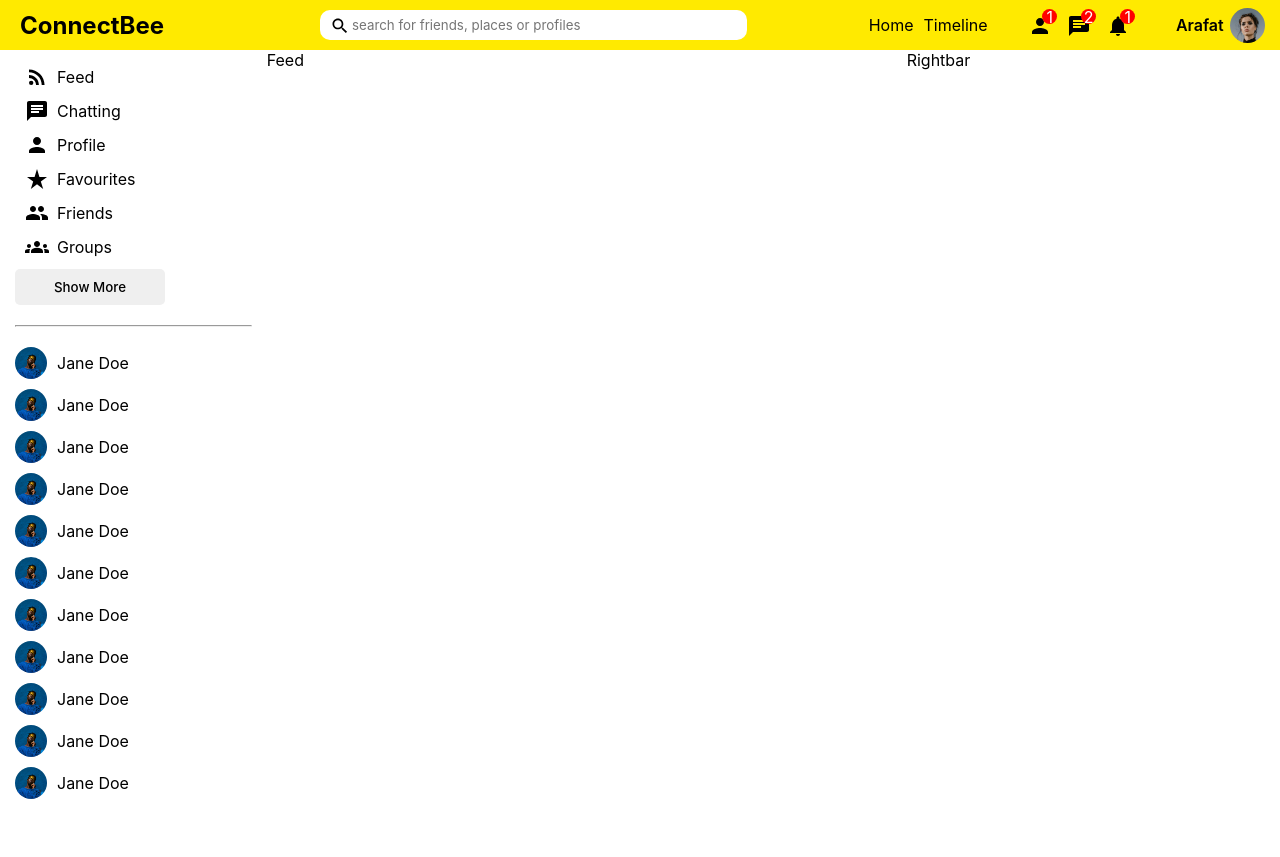
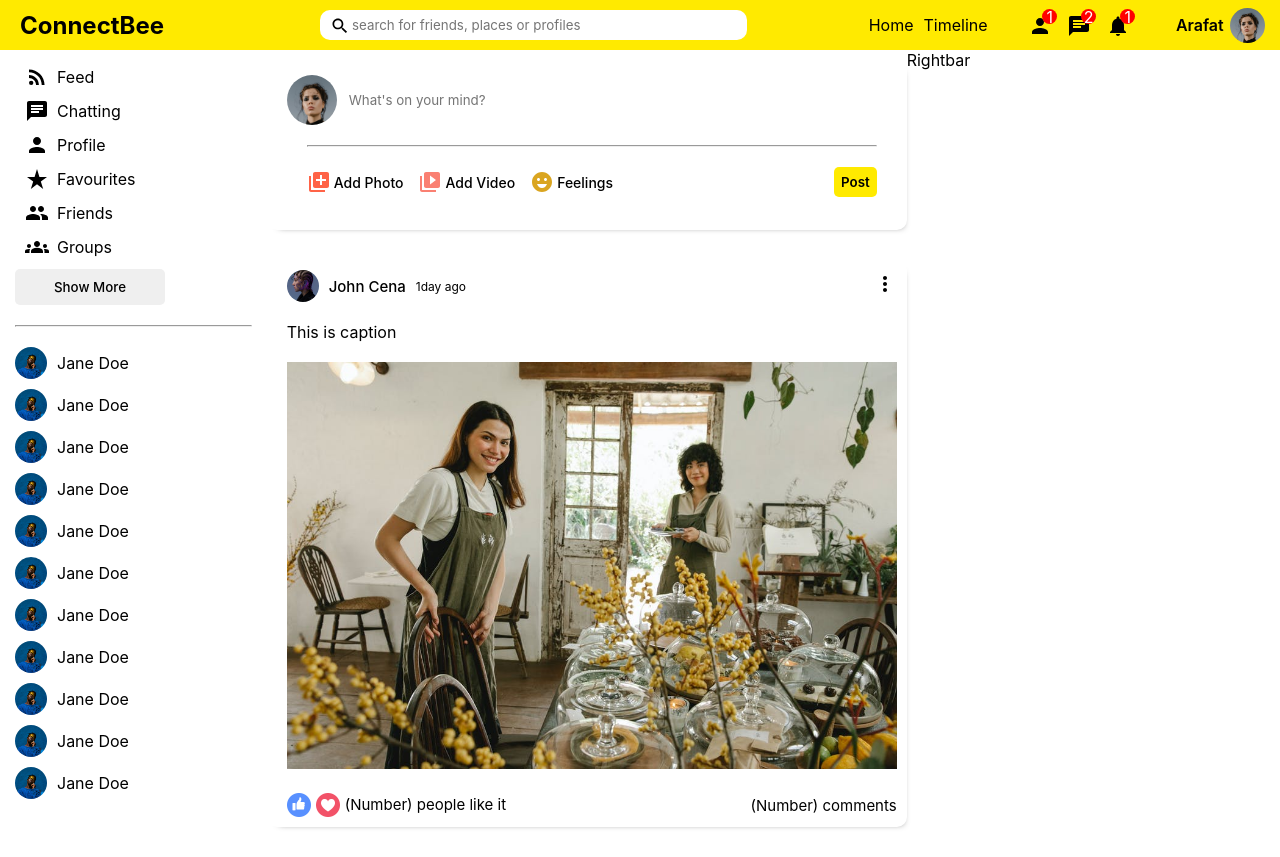
Before and after one commit to KabirBhae/social-media, a React (Create React App) app: page / in a window 1280 px wide. Before the commit the page ends 800 px from the top, so only its background shows below. Built offline with nearby package versions, Linux system fonts and the light colour scheme.

Commit message:
main feed UI completed
needs to have placeholders for dynamic data, still hardcoded

```diff
--- /dev/null
+++ b/src/Components/FeedContent/FeedContent.js
@@ -0,0 +1,40 @@
+import React from "react";
+import "./feedContent.css";
+import { MoreVert } from "@mui/icons-material";
+
+export default function FeedContent() {
+	return (
+		<div className="content">
+			<div className="contentWrapper">
+				<div className="contentTop">
+					<div className="contentTopLeft">
+						<img
+							className="contentProfileImg"
+							src="./assets/person/6.jpeg"
+							alt=""
+						/>
+						<span className="contentUsername">John Cena</span>
+						<span className="contentDate">1day ago</span>
+					</div>
+					<div className="contentTopRight">
+						<MoreVert />
+					</div>
+				</div>
+				<div className="contentCenter">
+					<span className="contentText">This is caption</span>
+					<img className="contentImg" src="./assets/post/5.jpeg" alt="" />
+				</div>
+				<div className="contentBottom">
+					<div className="contentBottomLeft">
+						<img className="likeIcon" src="assets/like.png" alt="" />
+						<img className="likeIcon" src="assets/heart.png" alt="" />
+						<span className="contentLikeCounter">(Number) people like it</span>
+					</div>
+					<div className="contentBottomRight">
+						<span className="contentCommentText">(Number) comments</span>
+					</div>
+				</div>
+			</div>
+		</div>
+	);
+}
--- /dev/null
+++ b/src/Components/FeedContent/feedContent.css
@@ -0,0 +1,78 @@
+.content {
+	width: 100%;
+	border-radius: 10px;
+	-webkit-box-shadow: 0px 0px 16px -8px rgba(0, 0, 0, 0.68);
+	box-shadow: 4px 5px 6px -8px rgba(0, 0, 0, 0.68);
+	margin: 30px 0;
+}
+
+.contentWrapper {
+	padding: 10px;
+	margin-left: 10px;
+}
+
+.contentTop {
+	display: flex;
+	align-items: center;
+	justify-content: space-between;
+}
+
+.contentTopLeft {
+	display: flex;
+	align-items: center;
+}
+
+.contentProfileImg {
+	width: 32px;
+	height: 32px;
+	border-radius: 50%;
+	object-fit: cover;
+}
+
+.contentUsername {
+	font-size: 15px;
+	font-weight: 500;
+	margin: 0 10px;
+}
+
+.contentDate {
+	font-size: 12px;
+}
+
+.contentCenter {
+	margin: 20px 0;
+}
+
+.contentImg {
+	margin-top: 20px;
+	width: 100%;
+	max-height: 500px;
+	object-fit: contain;
+}
+
+.contentBottom {
+	display: flex;
+	align-items: center;
+	justify-content: space-between;
+}
+
+.contentBottomLeft {
+	display: flex;
+	align-items: center;
+}
+
+.likeIcon {
+	width: 24px;
+	height: 24px;
+	margin-right: 5px;
+	cursor: pointer;
+}
+
+.contentLikeCounter {
+	font-size: 15px;
+}
+
+.contentCommentText {
+	cursor: pointer;
+	font-size: 15px;
+}
--- a/src/Components/MainFeed/Feed.js
+++ b/src/Components/MainFeed/Feed.js
@@ -1,8 +1,16 @@
+// import Post from "../post/Post";
 import React from "react";
+import Share from "../Post/Post";
+import FeedContent from "../FeedContent/FeedContent";
 import "./feed.css";
 
-const Feed = () => {
-	return <div className="feed">Feed</div>;
-};
-
-export default Feed;
+export default function Feed() {
+	return (
+		<div className="feed">
+			<div className="feedWrapper">
+				<Share />
+				<FeedContent />
+			</div>
+		</div>
+	);
+}
--- /dev/null
+++ b/src/Components/Post/Post.js
@@ -0,0 +1,34 @@
+import React from "react";
+import "./post.css";
+import { AddToPhotos, VideoLibrary, EmojiEmotions } from "@mui/icons-material";
+
+export default function Post() {
+	return (
+		<div className="post">
+			<div className="postWrapper">
+				<div className="postTop">
+					<img className="postProfileImg" src="/assets/person/1.jpeg" alt="" />
+					<input placeholder="What's on your mind?" className="postInput" />
+				</div>
+				<hr className="postHr"></hr>
+				<div className="postBottom">
+					<div className="postOptions">
+						<div className="postOption">
+							<AddToPhotos htmlColor="tomato" className="postIcon" />
+							<span className="postOptionText">Add Photo</span>
+						</div>
+						<div className="postOption">
+							<VideoLibrary htmlColor="salmon" className="postIcon" />
+							<span className="postOptionText">Add Video</span>
+						</div>
+						<div className="postOption">
+							<EmojiEmotions htmlColor="goldenrod" className="postIcon" />
+							<span className="postOptionText">Feelings</span>
+						</div>
+					</div>
+					<button className="shareButton">Post</button>
+				</div>
+			</div>
+		</div>
+	);
+}
--- /dev/null
+++ b/src/Components/Post/post.css
@@ -0,0 +1,78 @@
+.post {
+	width: 100%;
+	height: 170px;
+	border-radius: 10px;
+	-webkit-box-shadow: 0px 0px 16px -8px rgba(0, 0, 0, 0.68);
+	box-shadow: 4px 5px 6px -8px rgba(0, 0, 0, 0.68);
+}
+
+.postWrapper {
+	margin: 10px 0 0 10px;
+	padding: 10px;
+	padding-top: 15px;
+}
+
+.postTop {
+	display: flex;
+	align-items: center;
+}
+
+.postProfileImg {
+	width: 50px;
+	height: 50px;
+	border-radius: 50%;
+	object-fit: cover;
+	margin-right: 10px;
+}
+
+.postInput {
+	border: none;
+	width: 80%;
+}
+
+.postInput:focus {
+	outline: none;
+}
+
+.postHr {
+	margin: 20px;
+}
+
+.postBottom {
+	display: flex;
+	align-items: center;
+	justify-content: space-between;
+}
+
+.postOptions {
+	display: flex;
+	margin-left: 20px;
+}
+
+.postOption {
+	display: flex;
+	align-items: center;
+	margin-right: 15px;
+	cursor: pointer;
+}
+
+.postIcon {
+	font-size: 18px;
+	margin-right: 3px;
+}
+
+.postOptionText {
+	font-size: 14px;
+	font-weight: 500;
+}
+
+.shareButton {
+	border: none;
+	padding: 7px;
+	border-radius: 5px;
+	background-color: #ffea00;
+	font-weight: 600;
+	margin-right: 20px;
+	cursor: pointer;
+	color: black;
+}
```
